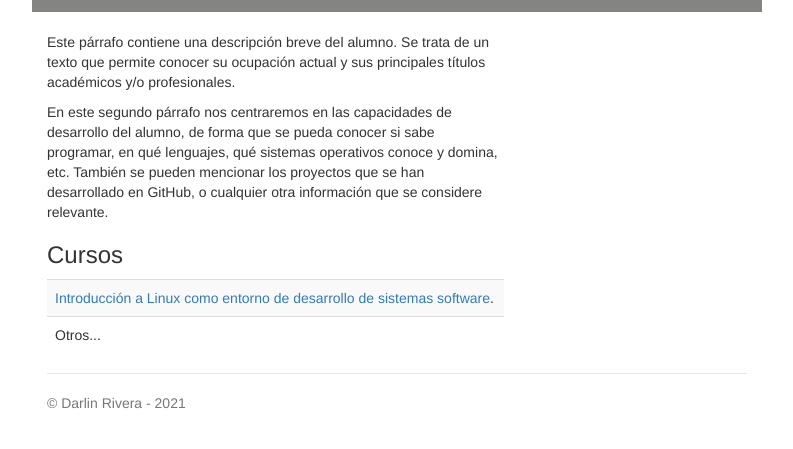
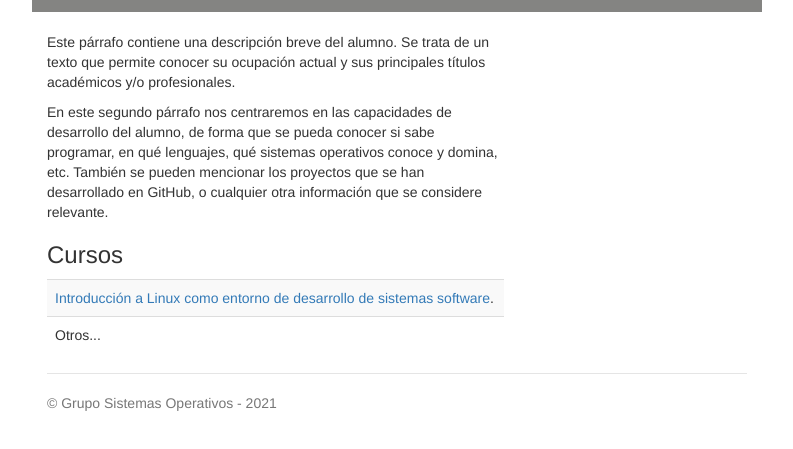
Before and after one commit to JJR55/JJR55.github.io, a plain HTML site: page index.html in a window 1280 px wide. Shown: the part 219-668 px from the top of the page, without its empty margins (243-1036 px from the left). Drawn offline with nearby package versions, Linux system fonts and the light colour scheme.

Commit message:
Update index.html

```diff
--- a/index.html
+++ b/index.html
@@ -54,7 +54,7 @@
 
       <footer class="footer">
         <!--Sustituir por los datos del alumno-->
-        <p>&copy; Darlin Rivera - 2021</p>
+        <p>&copy; Grupo Sistemas Operativos - 2021</p>
       </footer>
 
     </div>
```
